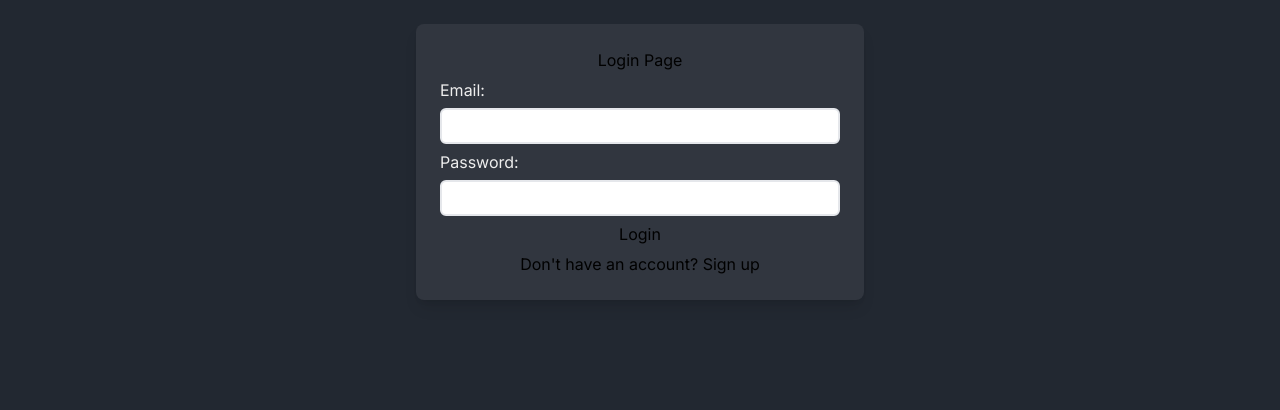
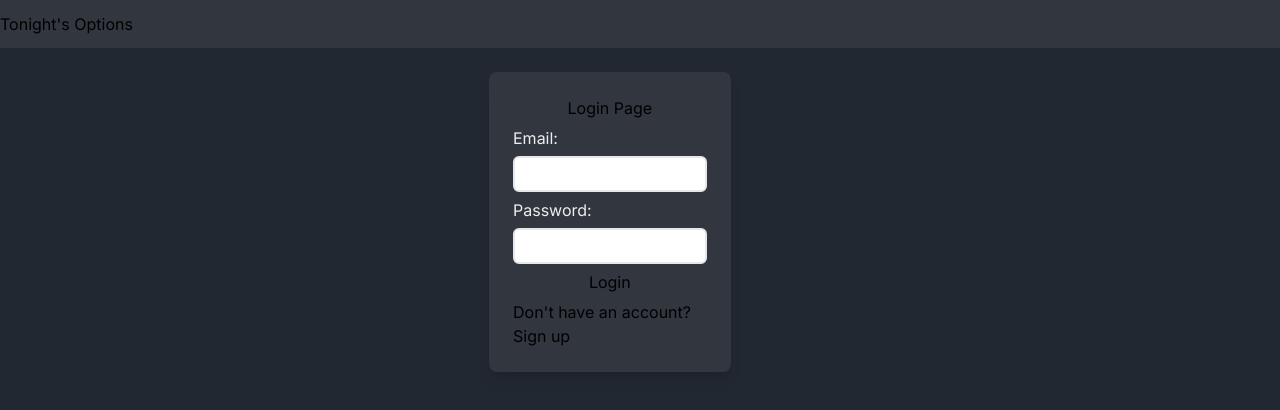
Before and after one commit to Fizreal/Stream-Scout, a Next.js app: page /login in a window 1280 px wide. Shown: the top 410 px of the page. Built offline with nearby package versions, Linux system fonts and the light colour scheme; no server answers; sample sign-in values are in the browser's storage.

Commit message:
Create NavBar

```diff
--- a/src/app/browse/page.tsx
+++ b/src/app/browse/page.tsx
@@ -122,7 +122,7 @@ const BrowsePage = () => {
   }, [])
 
   return (
-    <main>
+    <section>
       <form onSubmit={handleSubmit}>
         <fieldset>
           <label>Show:</label>
@@ -189,7 +189,7 @@ const BrowsePage = () => {
         ))}
         {loading && <div>Loading...</div>}
       </div>
-    </main>
+    </section>
   )
 }
 export default BrowsePage
--- a/src/app/details/[id]/page.tsx
+++ b/src/app/details/[id]/page.tsx
@@ -24,7 +24,6 @@ const ContentDetails = ({ params }: Params) => {
 
     const streamingInfo = await TitleDetails(content.type, content.tmdbId)
     const formattedInfo = formatStreamingInfo(streamingInfo.streamingInfo)
-    console.log(streamingInfo, formattedInfo)
     socket?.emit(
       'update availability',
       { id: content._id, streamingInfo: formattedInfo },
@@ -55,7 +54,7 @@ const ContentDetails = ({ params }: Params) => {
   }, [params.id, socket])
 
   return (
-    <div>
+    <section>
       {loading ? (
         <p>Loading...</p>
       ) : content ? (
@@ -66,7 +65,7 @@ const ContentDetails = ({ params }: Params) => {
       ) : (
         <NotFound />
       )}
-    </div>
+    </section>
   )
 }
 
--- a/src/app/index.css
+++ b/src/app/index.css
@@ -3,7 +3,7 @@ main {
   flex-direction: column;
   align-items: center;
   background: #222831;
-  min-height: 100dvh;
+  flex-grow: 1;
   padding-top: 24px;
 }
 
--- a/src/app/layout.tsx
+++ b/src/app/layout.tsx
@@ -5,6 +5,7 @@ import './index.css'
 import dynamic from 'next/dynamic'
 import { SocketProvider } from '@/context/SocketContext'
 import { UserProvider } from '@/context/UserContext'
+import NavBar from '@/components/NavBar'
 
 const inter = Inter({ subsets: ['latin'] })
 
@@ -24,11 +25,14 @@ export default function RootLayout({
 }>) {
   return (
     <html lang="en">
-      <body className={inter.className}>
+      <body
+        className={`${inter.className} w-full min-h-dvh flex flex-col bg-BaseDark`}
+      >
         <UserProvider>
           <SocketProvider>
             <DynamicRedirect />
-            {children}
+            <NavBar />
+            <main>{children}</main>
           </SocketProvider>
         </UserProvider>
       </body>
--- a/src/app/login/page.tsx
+++ b/src/app/login/page.tsx
@@ -35,7 +35,7 @@ const LoginPage: React.FC = () => {
   }
 
   return (
-    <main>
+    <section>
       <form
         onSubmit={handleLogin}
         className="flex flex-col bg-PrimaryDark items-center w-4/5 max-w-md p-6 gap-1.5 rounded-lg shadow-lg"
@@ -70,7 +70,7 @@ const LoginPage: React.FC = () => {
         />
         <Link href="/signup">Don't have an account? Sign up</Link>
       </form>
-    </main>
+    </section>
   )
 }
 
--- a/src/app/login/registration/page.tsx
+++ b/src/app/login/registration/page.tsx
@@ -115,7 +115,7 @@ const RegistrationPage = () => {
   }, [profileForm.username])
 
   return (
-    <main>
+    <section>
       <h1>Register Page</h1>
       <form onSubmit={handleSubmit}>
         <fieldset>
@@ -173,7 +173,7 @@ const RegistrationPage = () => {
           loading={false}
         />
       </form>
-    </main>
+    </section>
   )
 }
 
--- a/src/app/search/page.tsx
+++ b/src/app/search/page.tsx
@@ -38,7 +38,7 @@ const SearchPage = () => {
   }
 
   return (
-    <main>
+    <section>
       <div>
         <form onSubmit={handleSubmit}>
           <input
@@ -55,7 +55,7 @@ const SearchPage = () => {
           ))}
         </div>
       </div>
-    </main>
+    </section>
   )
 }
 
--- a/src/app/signup/page.tsx
+++ b/src/app/signup/page.tsx
@@ -50,7 +50,7 @@ const SignUp: React.FC = () => {
   }
 
   return (
-    <main>
+    <section>
       <form
         onSubmit={handleRegister}
         className="flex flex-col bg-PrimaryDark items-center w-4/5 max-w-md p-6 gap-1.5 rounded-lg shadow-lg"
@@ -114,7 +114,7 @@ const SignUp: React.FC = () => {
         />
         <Link href="/signup">Already have an account? Login</Link>
       </form>
-    </main>
+    </section>
   )
 }
 
--- /dev/null
+++ b/src/components/NavBar.tsx
@@ -0,0 +1,13 @@
+import Link from 'next/link'
+
+const NavBar = () => {
+  return (
+    <nav className="bg-PrimaryDark flex justify-center items-center sm:justify-start shadow-lg h-12">
+      <Link href="/">
+        <h1>Tonight's Options</h1>
+      </Link>
+    </nav>
+  )
+}
+
+export default NavBar
```
